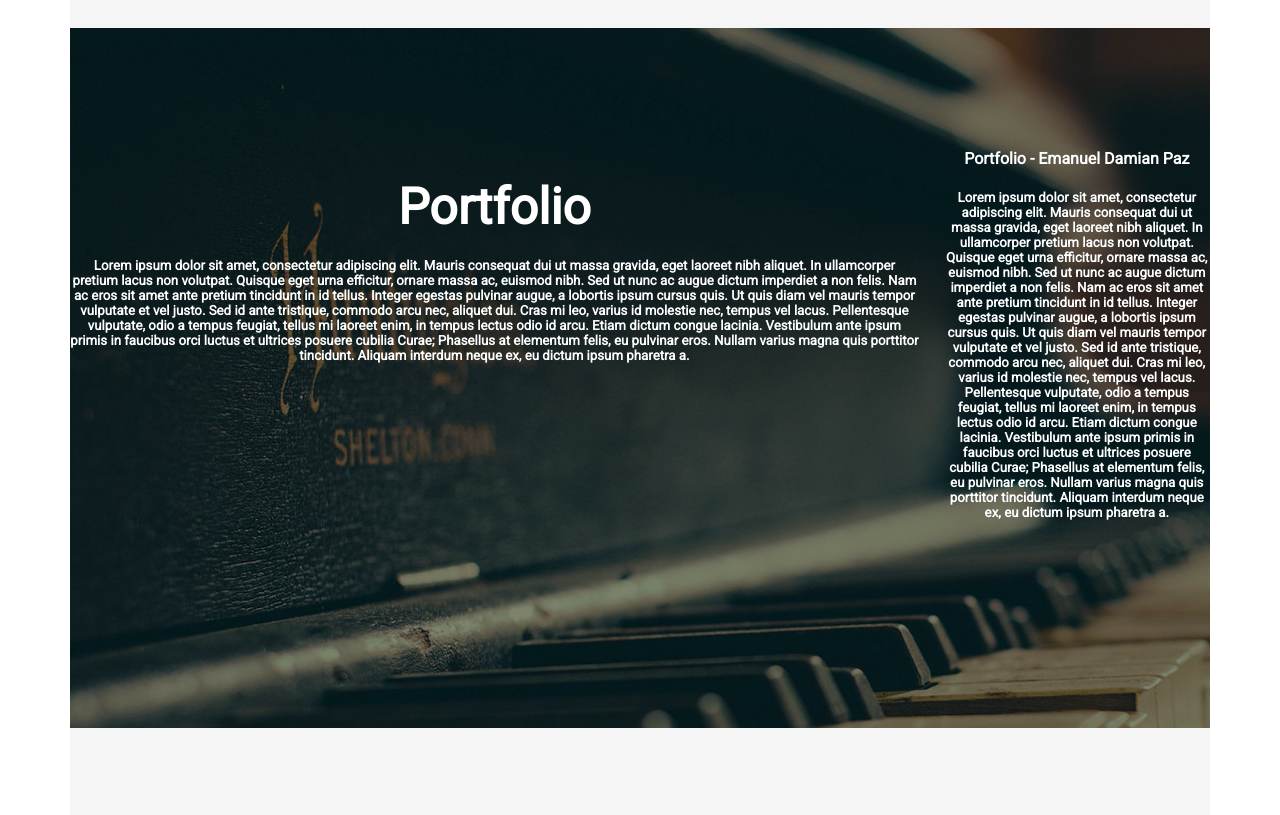
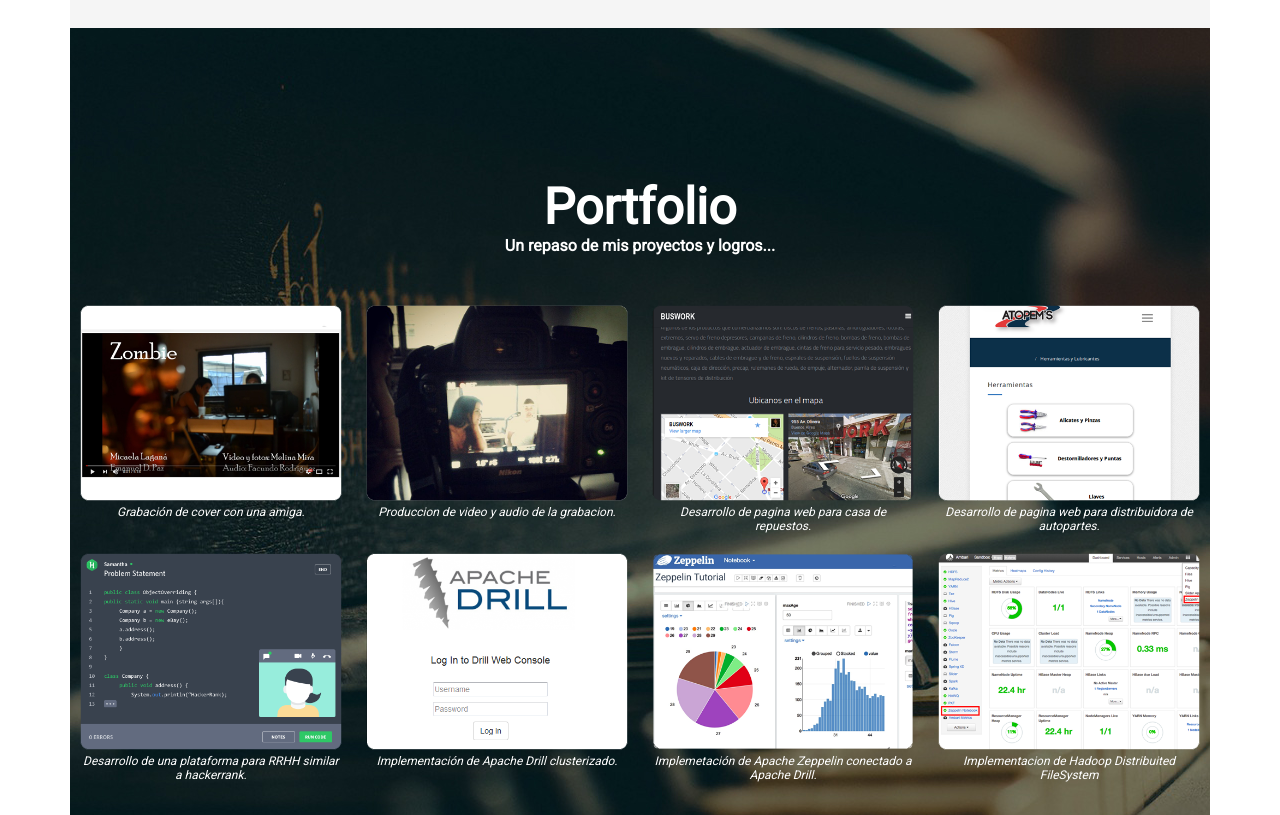
Before and after one commit to Emanueldamianpaz/portfolio-davinci, a plain HTML site: page index.html in a window 1280 px wide. Shown: the part 1280-2095 px from the top of the page. Drawn offline with Linux system fonts and the light colour scheme.

Commit message:
Portfolio casi terminado, le agregare un hover a los items despues

```diff
--- a/css/style.css
+++ b/css/style.css
@@ -40,7 +40,7 @@ p {
     padding: 15px 20px;
     text-decoration: none;
     font-size: 15px;
-    margin: 0px;
+    margin: 0;
 }
 
 .topnav ul {
@@ -71,7 +71,7 @@ p {
 }
 
 .banner-section {
-    margin: 40px 0px;
+    margin: 40px 0;
 }
 
 .background-section {
@@ -95,6 +95,11 @@ p {
     height: auto;
 }
 
+.image-resize-width {
+    width: auto;
+    height: 100%;
+}
+
 .image-01 {
     background-image: url("../src/bg-01-1920x1000.jpg");
     color: #323232;
@@ -113,6 +118,11 @@ p {
     width: 100%;
     height: auto;
     display: block;
+}
+
+.portfolio-content {
+    max-height: 800px;
+    height: 800px;
 }
 
 .background-grey-light {
@@ -169,12 +179,20 @@ p {
 }
 
 .list-item-padding-light {
-    padding: 0px 10px;
+    padding: 0 10px;
     display: block;
     font-size: 16px;
 }
 
- .font-small {
+.padding-light {
+    padding: 10px;
+}
+
+.font-small {
     font-size: 12px;
     font-style: italic;
 }
+
+.item-center {
+    justify-content: center;
+}
--- a/index.html
+++ b/index.html
@@ -29,6 +29,12 @@
             </ul>
         </nav>
     </div>
+
+
+    <!--TODO
+        Hacer FAB que permita volver al inicio
+    <button onclick="topFunction()" id="btn-to-top" class="navbar">asdasdasddTop</button>
+    -->
 </header>
 
 <!-- Section Home -->
@@ -120,35 +126,71 @@
 <!-- end About -->
 
 <!-- Section Portfolio -->
-<section id="portfolio" class="background-section image-02 row">
+<section id="portfolio" class="background-section portfolio-content image-02 row">
 
-    <article class="col-9">
+    <article class="col-12">
 
-        <h1 class="font-white no-margin-bottom">Portfolio </h1>
-        <h5 class="font-white">Lorem ipsum dolor sit amet, consectetur adipiscing elit. Mauris consequat dui ut massa
-            gravida, eget laoreet nibh aliquet. In ullamcorper pretium lacus non volutpat. Quisque eget urna efficitur,
-            ornare massa ac, euismod nibh. Sed ut nunc ac augue dictum imperdiet a non felis. Nam ac eros sit amet ante
-            pretium tincidunt in id tellus. Integer egestas pulvinar augue, a lobortis ipsum cursus quis. Ut quis diam
-            vel mauris tempor vulputate et vel justo. Sed id ante tristique, commodo arcu nec, aliquet dui. Cras mi leo,
-            varius id molestie nec, tempus vel lacus. Pellentesque vulputate, odio a tempus feugiat, tellus mi laoreet
-            enim, in tempus lectus odio id arcu. Etiam dictum congue lacinia. Vestibulum ante ipsum primis in faucibus
-            orci luctus et ultrices posuere cubilia Curae; Phasellus at elementum felis, eu pulvinar eros. Nullam varius
-            magna quis porttitor tincidunt. Aliquam interdum neque ex, eu dictum ipsum pharetra a. </h5>
+        <div class="banner-section">
+            <h1 class="no-margin-bottom">Portfolio</h1>
+            <h4 class="no-margin">Un repaso de mis proyectos y logros...</h4>
+        </div>
+        <div class="col-12 padding-light item-center ">
 
-    </article>
+            <figure class="col-3 portfolio-item no-margin">
+                <a href="https://www.youtube.com/watch?v=8fR50J6vlpM">
+                    <img src="src/portfolio-01.png" class="image-resize-height" alt="Grabacion de cancion">
+                </a>
+                <figcaption class="font-white font-small">Grabación de cover con una amiga.</figcaption>
+            </figure>
+            <figure class="col-3 portfolio-item no-margin">
+                <a href="https://www.youtube.com/watch?v=9crrfzhJo7E">
+                    <img src="src/portfolio-02.png" class="image-resize-height" alt="Produccion de la grabacion">
+                </a>
+                <figcaption class="font-white font-small">Produccion de video y audio de la grabacion.</figcaption>
+            </figure>
+            <figure class="col-3 portfolio-item no-margin">
+                <a href="http://www.buswork.com.ar">
+                    <img src="src/portfolio-03.png" class="image-resize-height" alt="Pagina web casa repuestos">
+                </a>
+                <figcaption class="font-white font-small">Desarrollo de pagina web para casa de repuestos.</figcaption>
+            </figure>
+            <figure class="col-3 portfolio-item no-margin">
 
-    <article class="col-3">
+                <a href="http://www.atopems.com">
+                    <img src="src/portfolio-04.png" class="image-resize-height" alt="Pagina web distribuidora">
+                </a>
+                <figcaption class="font-white font-small">Desarrollo de pagina web para distribuidora de autopartes.
+                </figcaption>
+            </figure>
+        </div>
+        <div class="col-12 padding-light item-center ">
 
-        <h4 class="no-margin-bottom">Portfolio - Emanuel Damian Paz</h4>
-        <h5>Lorem ipsum dolor sit amet, consectetur adipiscing elit. Mauris consequat dui ut massa
-            gravida, eget laoreet nibh aliquet. In ullamcorper pretium lacus non volutpat. Quisque eget urna efficitur,
-            ornare massa ac, euismod nibh. Sed ut nunc ac augue dictum imperdiet a non felis. Nam ac eros sit amet ante
-            pretium tincidunt in id tellus. Integer egestas pulvinar augue, a lobortis ipsum cursus quis. Ut quis diam
-            vel mauris tempor vulputate et vel justo. Sed id ante tristique, commodo arcu nec, aliquet dui. Cras mi leo,
-            varius id molestie nec, tempus vel lacus. Pellentesque vulputate, odio a tempus feugiat, tellus mi laoreet
-            enim, in tempus lectus odio id arcu. Etiam dictum congue lacinia. Vestibulum ante ipsum primis in faucibus
-            orci luctus et ultrices posuere cubilia Curae; Phasellus at elementum felis, eu pulvinar eros. Nullam varius
-            magna quis porttitor tincidunt. Aliquam interdum neque ex, eu dictum ipsum pharetra a. </h5>
+            <figure class="col-3 portfolio-item no-margin">
+                <img src="src/portfolio-05.png" class="image-resize-height" alt="Plataforma Hackerrank">
+                <figcaption class="font-white font-small">Desarrollo de una plataforma para RRHH similar a hackerrank.
+                </figcaption>
+            </figure>
+            <figure class="col-3 portfolio-item no-margin">
+                <a href="https://drill.apache.org/">
+                    <img src="src/portfolio-06.png" class="image-resize-height" alt="Apache Drill">
+                </a>
+                <figcaption class="font-white font-small">Implementación de Apache Drill clusterizado.
+                </figcaption>
+            </figure>
+            <figure class="col-3 portfolio-item no-margin">
+                <a href="https://zeppelin.apache.org/">
+                    <img src="src/portfolio-07.png" class="image-resize-height" alt="Apache Zeppelin">
+                </a>
+                <figcaption class="font-white font-small">Implemetación de Apache Zeppelin conectado a Apache Drill.
+                </figcaption>
+            </figure>
+            <figure class="col-3 portfolio-item no-margin">
+                <a href="http://hadoop.apache.org/">
+                    <img src="src/portfolio-08.png" class="image-resize-height" alt="Apache Hadoop">
+                </a>
+                <figcaption class="font-white font-small">Implementacion de Hadoop Distribuited FileSystem</figcaption>
+            </figure>
+        </div>
 
     </article>
 
--- a/js/script.js
+++ b/js/script.js
@@ -35,7 +35,7 @@ $(document).ready(function () {
     });
 
     // ---------------------------------------- Implementacion del change item navbar
-    function onScroll(event) {
+    function onScroll() {
         var scrollPos = $(document).scrollTop();
         $('#menu-navbar ul a').each(function () {
             var currLink = $(this);
@@ -48,5 +48,17 @@ $(document).ready(function () {
                 currLink.removeClass("active");
             }
         });
+
+        /*
+         TODO
+         Hacer script para que aparezca boton y suba
+
+         if (scrollPos < 100) {
+         $('#btn-to-top').style.display = "block";
+         } else {
+         $('#btn-to-top').style.display = "none";
+         }*/
     }
+
+
 });
```
Also changed, not shown: src/portfolio-01.png (added), src/portfolio-02.png (added), src/portfolio-03.png (added), src/portfolio-04.png (added), src/portfolio-05.png (added), src/portfolio-06.png (added), src/portfolio-07.png (added), src/portfolio-08.png (added).
